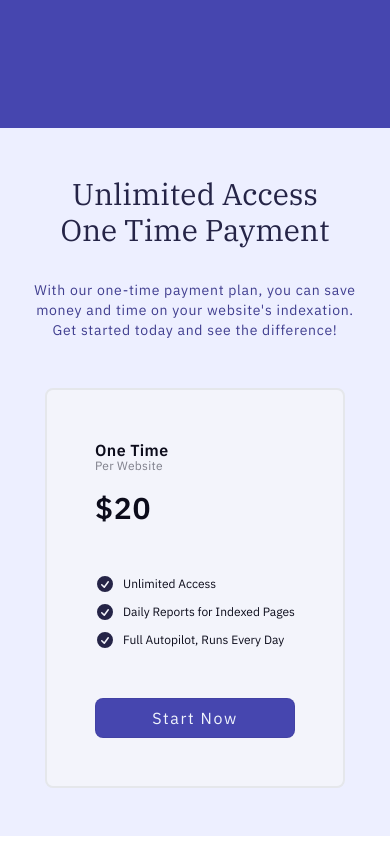
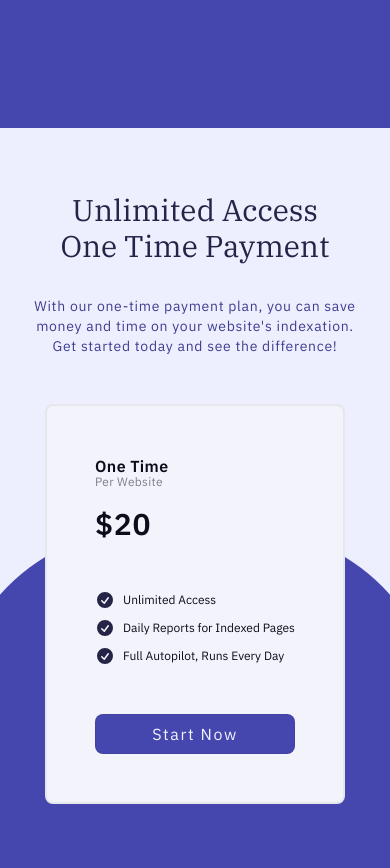
Before and after one commit to okanay/ga-backend-oa-client, a React (Vite) app: page / in a window 390 px wide. Shown: the part 780-1648 px from the top of the page. Before the commit the page ends 1616 px from the top, so only its background shows below. Built offline with nearby package versions, Linux system fonts and the light colour scheme.

Commit message:
pricing - 9

```diff
--- a/src/components/main/price-section/index.tsx
+++ b/src/components/main/price-section/index.tsx
@@ -11,8 +11,8 @@ export const PriceSection = () => {
 
   // card animation on scroll
   // prettier-ignore
-  const opacity = useTransform(scrollYProgress, [0, 0.73, 0.9], [0, 0.9, 1]);
-  const clipTop = useTransform(scrollYProgress, [0, 0.62, 1], [100, 100, 0]);
+  const opacity = useTransform(scrollYProgress, [0, 0.65, 0.9], [0, 0, 1]);
+  const clipTop = useTransform(scrollYProgress, [0, 0.65, 0.95], [100, 100, 0]);
   const clipTemplate = useMotionTemplate`inset(0% 0% ${clipTop}% 0%)`;
 
   // circle animation on scroll
@@ -24,7 +24,7 @@ export const PriceSection = () => {
   return (
     <section
       ref={sectionRef}
-      className="relative flex h-fit flex-col justify-center overflow-hidden bg-flower-50 py-12 sm:h-full sm:py-24"
+      className="relative flex h-fit flex-col justify-center overflow-hidden bg-flower-50 py-16 sm:h-full sm:py-24"
     >
       {/*Contents*/}
       <div className="flex flex-col items-center justify-center space-y-12">
@@ -92,7 +92,7 @@ export const PriceSection = () => {
 
       {/* Bottom Circle*/}
       <m.div
-        className="absolute bottom-0 left-0 z-20 hidden h-[22rem] w-full bg-secondary-700 sm:block"
+        className="absolute bottom-0 left-0 z-20 h-[22rem] w-full bg-secondary-700 sm:block"
         style={{
           borderTopLeftRadius: radius,
           borderTopRightRadius: radius,
```
